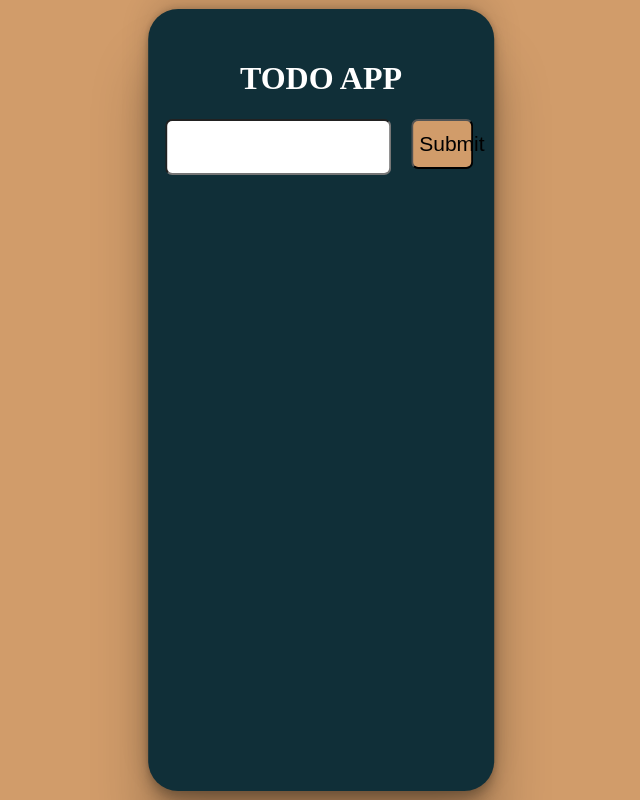
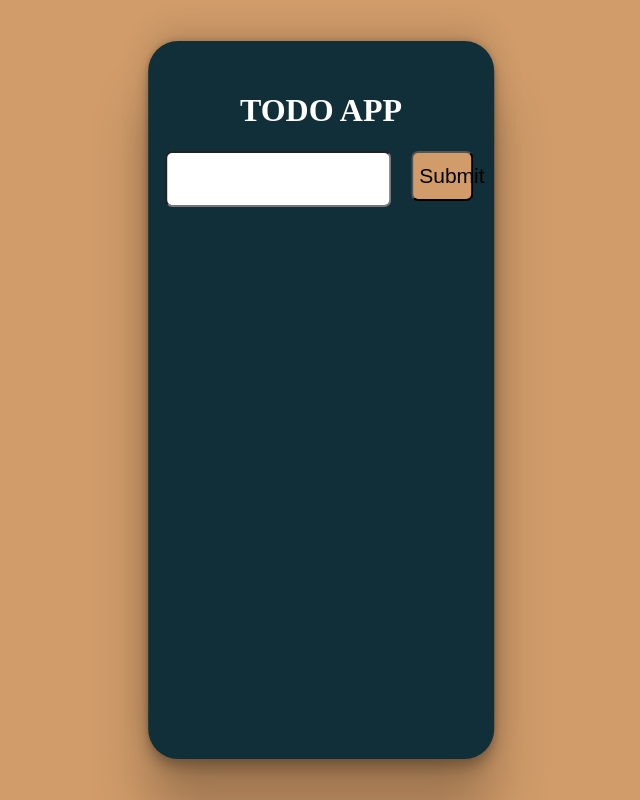
Before and after one commit to Nky237/React_Todo_App, a React (Vite) app: page / in a window 1280 px wide. Shown: the whole page, without its empty margins (319-959 px from the left). Built offline with nearby package versions, Linux system fonts and the light colour scheme.

Commit message:
did some few editing

```diff
--- a/src/App.css
+++ b/src/App.css
@@ -8,7 +8,7 @@ body{
     top: 50%;
     left: 50%;
     transform: translate(-50%, -50%);
-    height: 47rem;
+    height: 43rem;
     background-color: #102F38;
     border-radius: 30px;
     padding-top: 30px;
```
